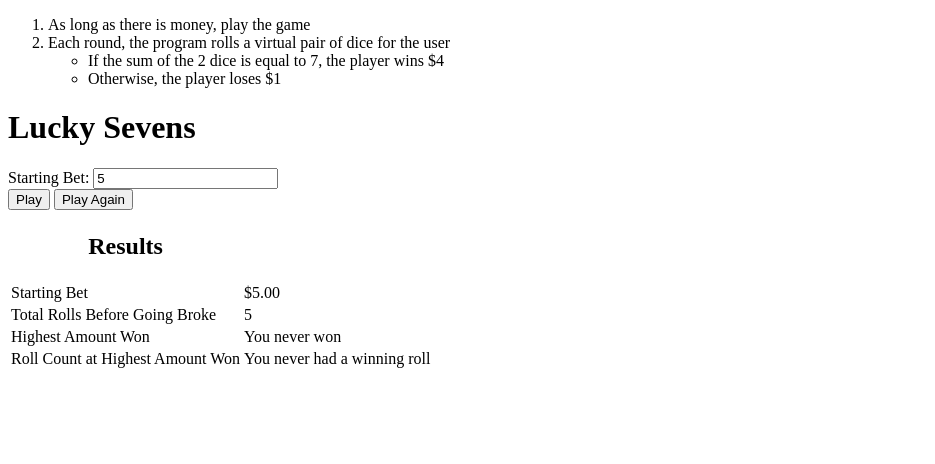
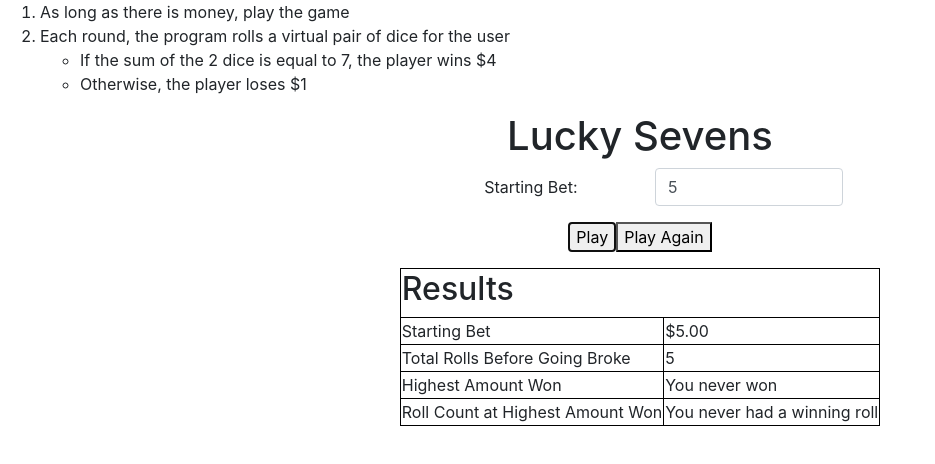
Before and after one commit to JonHimself/SWG-training, a plain HTML site: page classwork/lucky-sevens/index.html in a window 1280 px wide. Both pictures are taken after typing "5" into the empty fields and a click on the button "Play". Shown: the whole page, without its empty margins (0-935 px from the left). Drawn offline with nearby package versions, Linux system fonts and the light colour scheme.

Commit message:
form and table styles

```diff
--- a/classwork/lucky-sevens/index.html
+++ b/classwork/lucky-sevens/index.html
@@ -4,6 +4,12 @@
     <meta charset="UTF-8" />
     <meta http-equiv="X-UA-Compatible" content="IE=edge" />
     <meta name="viewport" content="width=device-width, initial-scale=1.0" />
+    <link
+      rel="stylesheet"
+      href="https://stackpath.bootstrapcdn.com/bootstrap/4.1.3/css/bootstrap.min.css"
+      integrity="sha384-MCw98/SFnGE8fJT3GXwEOngsV7Zt27NXFoaoApmYm81iuXoPkFOJwJ8ERdknLPMO"
+      crossorigin="anonymous"
+    />
     <title>Lucky Sevens</title>
   </head>
   <body>
@@ -21,12 +27,25 @@
         </ol>
       </article>
     </section>
-    <form>
-      <h1>Lucky Sevens</h1>
-      <label for="bet">Starting Bet:</label>
-      <input type="number" name="bet" id="bet" placeholder="$0.00" />
-      <div>
-        <button type="submit" id="play">Play</button>
+    <form class="justify-content-center">
+      <div
+        style="text-align: center"
+        class="form-group row justify-content-center"
+      >
+        <h1 class="col-sm-12">Lucky Sevens</h1>
+        <label for="bet" class="col-form-label col-sm-2">Starting Bet:</label>
+        <div class="col-sm-2">
+          <input
+            class="form-control form-control-md"
+            type="number"
+            name="bet"
+            id="bet"
+            placeholder="$0.00"
+          />
+        </div>
+      </div>
+      <div class="form-group row justify-content-center">
+        <button type="submit" id="play" class="my-auto">Play</button>
         <button id="play-again" style="display: none">Play Again</button>
       </div>
     </form>
@@ -56,6 +75,21 @@
       </tbody>
     </table>
 
+    <script
+      src="https://code.jquery.com/jquery-3.3.1.slim.min.js"
+      integrity="sha384-q8i/X+965DzO0rT7abK41JStQIAqVgRVzpbzo5smXKp4YfRvH+8abtTE1Pi6jizo"
+      crossorigin="anonymous"
+    ></script>
+    <script
+      src="https://cdnjs.cloudflare.com/ajax/libs/popper.js/1.14.3/umd/popper.min.js"
+      integrity="sha384-ZMP7rVo3mIykV+2+9J3UJ46jBk0WLaUAdn689aCwoqbBJiSnjAK/l8WvCWPIPm49"
+      crossorigin="anonymous"
+    ></script>
+    <script
+      src="https://stackpath.bootstrapcdn.com/bootstrap/4.1.3/js/bootstrap.min.js"
+      integrity="sha384-ChfqqxuZUCnJSK3+MXmPNIyE6ZbWh2IMqE241rYiqJxyMiZ6OW/JmZQ5stwEULTy"
+      crossorigin="anonymous"
+    ></script>
     <script type="text/JavaScript" src="index.js"></script>
   </body>
 </html>
--- a/classwork/lucky-sevens/index.js
+++ b/classwork/lucky-sevens/index.js
@@ -6,6 +6,8 @@ const highestAmount = document.getElementById("highest-amount");
 const highestRoll = document.getElementById("roll-at-highest");
 const button = document.getElementById("play");
 const playAgain = document.getElementById("play-again");
+const rows = document.querySelectorAll("tr");
+const data = document.querySelectorAll("td");
 
 const luckySevens = async (e) => {
   e.preventDefault();
@@ -47,7 +49,13 @@ const luckySevens = async (e) => {
   highestRoll.innerText =
     highestIndex === 0 ? "You never had a winning roll" : highestIndex;
 
-  table.setAttribute("style", "");
+  table.setAttribute("style", "margin: 0 auto; border: 1px solid black");
+  rows.forEach((row) =>
+    row.setAttribute("style", "margin: 0 auto; border: 1px solid black")
+  );
+  data.forEach((dataset) =>
+    dataset.setAttribute("style", "margin: 0 auto; border: 1px solid black")
+  );
   playAgain.setAttribute("style", "");
 };
 
```
